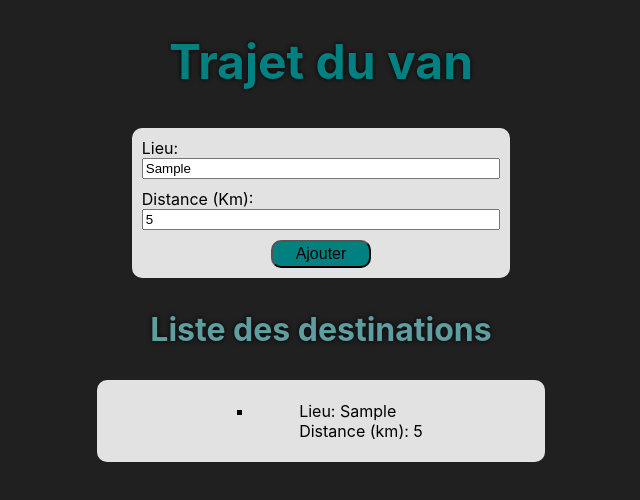
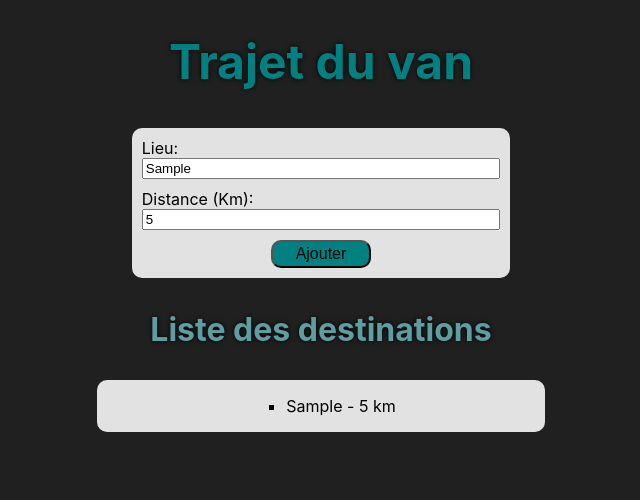
Before and after one commit to Waryen/trajet-vacances, a React (Create React App) app: page / in a window 1280 px wide. Both pictures are taken after typing "Sample", "5" into the empty fields and a click on the button "Ajouter". Shown: the top 500 px of the page, without its empty margins (319-959 px from the left). Built offline with nearby package versions, Linux system fonts and the light colour scheme.

Commit message:
Il faut créer un callback

```diff
--- a/src/App.js
+++ b/src/App.js
@@ -22,7 +22,6 @@ class App extends React.Component {
     if (state) {
       this.setState({tab: JSON.parse(state)})
     }
-    console.log(this.state.tab)
   }
 
   // Gestion des changements des inputs du formulaire
@@ -43,10 +42,7 @@ class App extends React.Component {
     this.setState(prevState => ({
       tab: [...prevState.tab, prevState.lieu],
       lieu: { name: "", km: 0 }
-    }))
-
-    this.saveLocal()
-    console.log(this.state.tab)
+    }), this.saveLocal())
   }
 
   // Sauvegarde du state dans localstorage
--- a/src/components/formulaire/form.component.jsx
+++ b/src/components/formulaire/form.component.jsx
@@ -3,7 +3,7 @@ import './form.styles.css'
 
 export const Form = ({handleChange, handleSubmit, lieu}) => {
     return (
-        <form>
+        <form method='post'>
             <label>Lieu: </label>
             <input
                 type='text'
--- a/src/components/liste/list.component.jsx
+++ b/src/components/liste/list.component.jsx
@@ -8,10 +8,7 @@ export const List = ({props}) => {
           <ul>
             {tab.map((tab, index) => (
               <li key={index}>
-                <ul className='tab'>
-                  <li className='tab-lieu'>Lieu: {tab.name}</li>
-                  <li className='tab-distance'>Distance (km): {tab.km}</li>
-                </ul>
+                {tab.name} - {tab.km} km
               </li>
             ))}
           </ul>
--- a/src/components/liste/list.styles.css
+++ b/src/components/liste/list.styles.css
@@ -20,3 +20,7 @@
     margin: 5px;
     list-style-type: none;
 }
+
+.list ul.tab li:last-of-type {
+    padding-left: 25px;
+}
```
